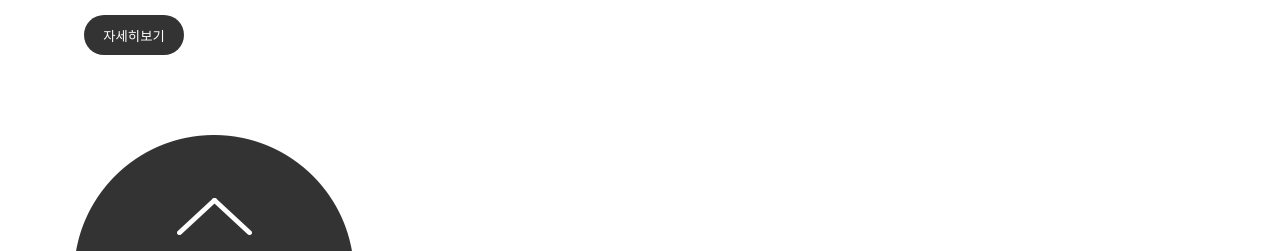
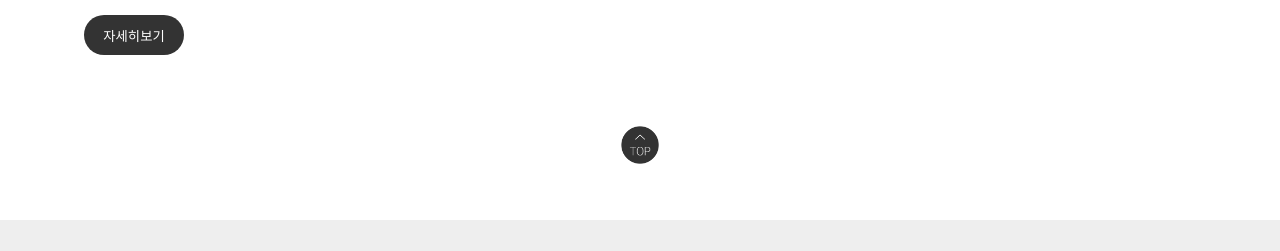
Before and after one commit to hamhmin/audio-technica, a plain HTML site: page index.html in a window 1280 px wide. Shown: the part 7354-7605 px from the top of the page. Drawn offline with nearby package versions, Linux system fonts and the light colour scheme.

Commit message:
Update style.css

```diff
--- a/css/style.css
+++ b/css/style.css
@@ -233,3 +233,14 @@ video{
   font-weight: var(--medium);
 }
 /* ------------메인이미지----------------------- */
+
+
+
+.top-btn{
+    width: 40px;
+    height: 40px;
+}
+.col.scroll2{
+    display: flex;
+    justify-content: center;
+}
```
